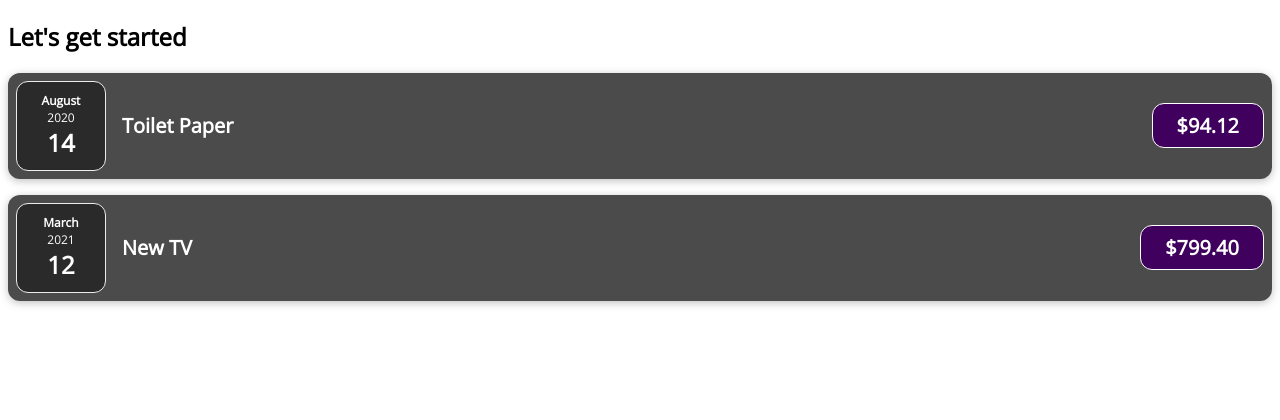
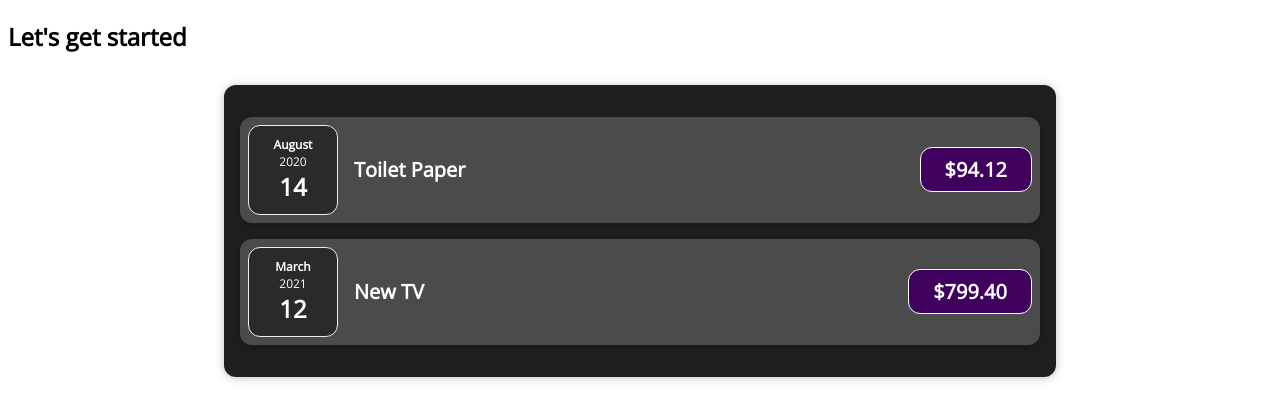
Before and after one commit to ebenofere/expense-tracker-js, a React (Create React App) app: page / in a window 1280 px wide. Shown: the top 420 px of the page. Built offline with nearby package versions, Linux system fonts and the light colour scheme.

Commit message:
splitting components (2)

```diff
--- a/src/App.js
+++ b/src/App.js
@@ -1,4 +1,4 @@
-import ExpenseItem from "./components/ExpenseItem";
+import Expenses from "./components/Expenses";
 
 function App() {
   const expenses = [
@@ -35,16 +35,7 @@
   return (
     <div>
       <h2>Let's get started</h2>
-      <ExpenseItem
-        title={expenses[0].title}
-        amount={expenses[0].amount}
-        date={expenses[0].date}
-      />
-      <ExpenseItem
-        title={expenses[1].title}
-        amount={expenses[1].amount}
-        date={expenses[1].date}
-      />
+      <Expenses items={expenses} />
     </div>
   );
 }
--- /dev/null
+++ b/src/components/Expenses.css
@@ -0,0 +1,9 @@
+.expenses {
+    background-color: rgb(31,31,31);
+    padding: 1rem;
+    margin: 2rem auto;
+    width: 50rem;
+    max-width: 95%;
+    border-radius: 12px;
+    box-shadow: 0 1px 8px rgba(0,0,0,0.25);
+}
--- /dev/null
+++ b/src/components/Expenses.js
@@ -0,0 +1,21 @@
+import ExpenseItem from "./ExpenseItem";
+import "./Expenses.css";
+
+function Expenses({ items }) {
+  return (
+    <div className="expenses">
+      <ExpenseItem
+        title={items[0].title}
+        amount={items[0].amount}
+        date={items[0].date}
+      />
+      <ExpenseItem
+        title={items[1].title}
+        amount={items[1].amount}
+        date={items[1].date}
+      />
+    </div>
+  );
+}
+
+export default Expenses;
```
